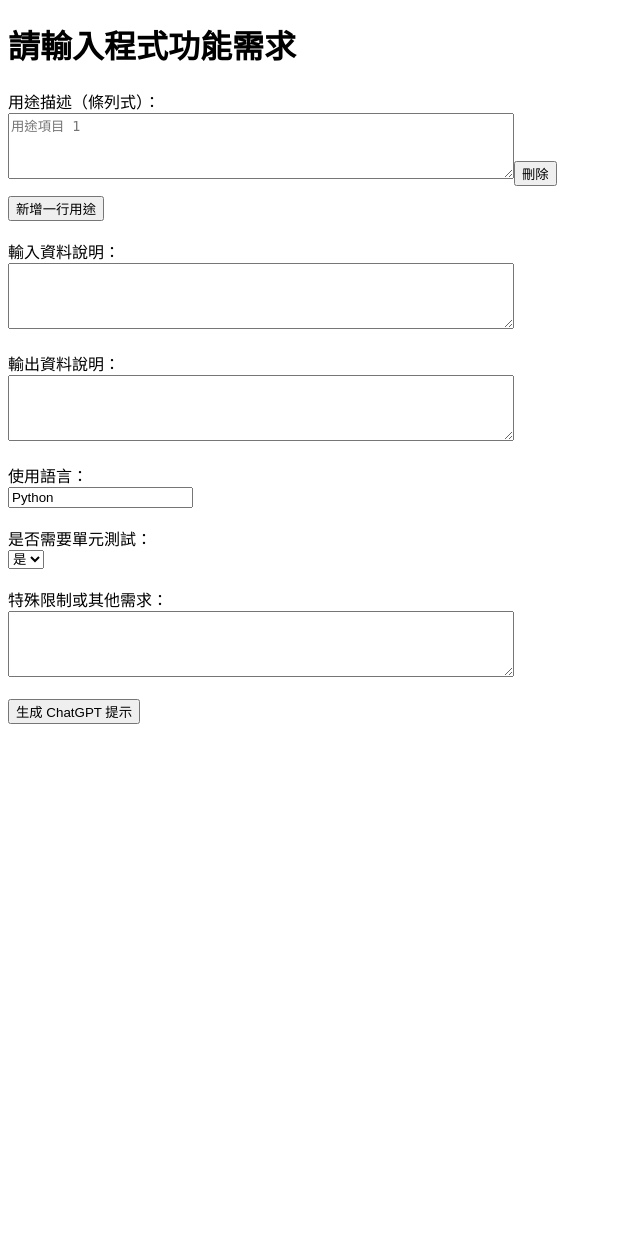
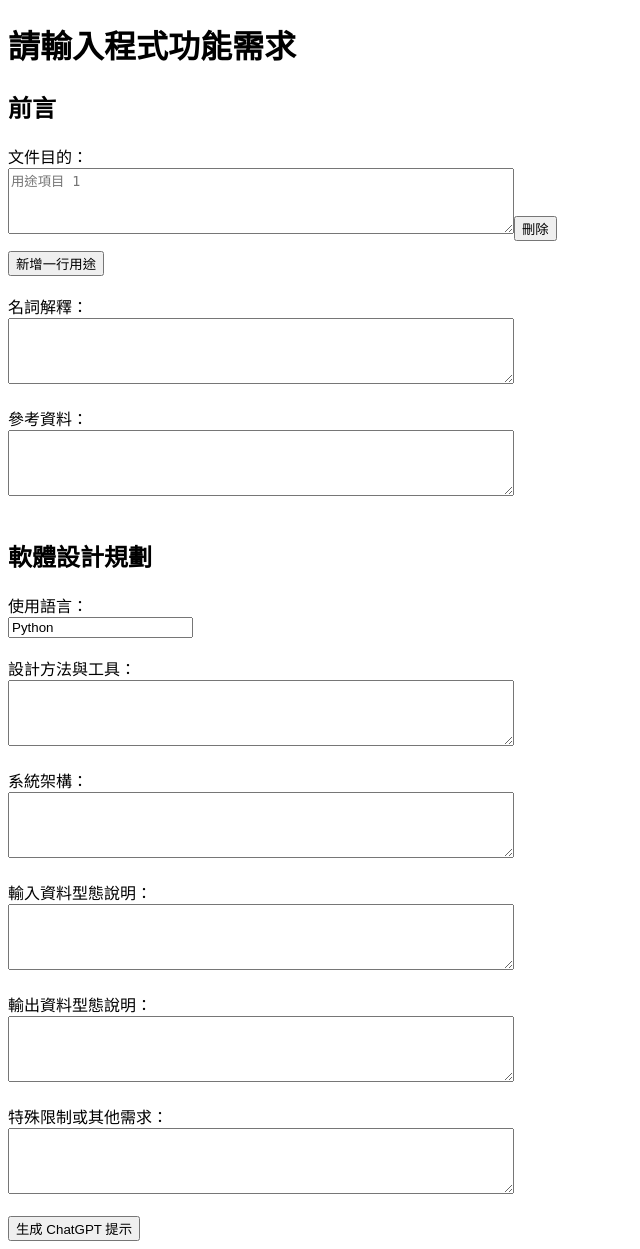
Before and after one commit to beau900616/AI_Coding_Prompt_Helper, a Flask app: page / in a window 1280 px wide. Shown: the whole page, without its empty margins (0-640 px from the left). Before the commit the page ends 724 px from the top, so only its background shows below. Run offline with Flask 3, Linux system fonts and the light colour scheme.

Commit message:
spec mode

```diff
--- a/app.py
+++ b/app.py
@@ -8,43 +8,60 @@ def index():
     if request.method == 'POST':
         # getlist 會抓到多個同名欄位 (checkbox, list 等)
         purpose_items = request.form.getlist('purpose_item')
-        input_desc = request.form.get('input_desc')
-        output_desc = request.form.get('output_desc')
+        terms_and_definitions = request.form.get('terms_and_definitions')
+        references = request.form.get('references')
         language = request.form.get('language')
-        need_tests = request.form.get('need_tests')
+        design_method = request.form.get('design_method')
+        system_structure = request.form.get('system_structure')
+        input_data_explain = request.form.get('input_data_explain')
+        output_data_explain = request.form.get('output_data_explain')
         constraints = request.form.get('constraints')
 
         # 儲存到 session
         session['form_data'] = {
             'purpose_items': purpose_items,
-            'input_desc': input_desc,
-            'output_desc': output_desc,
+            'terms_and_definitions': terms_and_definitions,
+            'references': references,
             'language': language,
-            'need_tests': need_tests,
-            'constraints': constraints
+            'design_method': design_method,
+            'system_structure': system_structure,
+            'input_data_explain':input_data_explain,
+            'output_data_explain':output_data_explain,
+            'constraints':constraints
         }
 
         # 組合條列式用途描述，加上數字標號
-        purpose = "\n".join([f"{i + 1}. {item}" for i, item in enumerate(purpose_items)])
+        purpose_list = "\n".join([f"{i + 1}. {item}" for i, item in enumerate(purpose_items)])
 
-        prompt = f"""請幫我用 {language} 寫一段程式，功能如下：
-
-用途：
-{purpose}
-
-輸入說明：
-{input_desc}
-
-輸出說明：
-{output_desc}
-
-限制與其他需求：
-{constraints if constraints else '無'}
-
-是否需要單元測試：
-{need_tests}
-
-請給我完整的程式碼。"""
+        # 用三引號多行字串組合
+        prompt = (
+        "你是一位資深全端工程師，請根據以下技術文件撰寫完整且可執行的程式碼，"
+        "包含必要的註解、程式結構以及最佳實踐。"
+        "\n\n=== 文件開始 ==="
+        "\n[前言 - 文件目的]\n"
+        f"{purpose_list or '無'}"
+        "\n\n[名詞解釋]\n"
+        f"{terms_and_definitions or '無'}"
+        "\n\n[參考資料]\n"
+        f"{references or '無'}"
+        "\n\n[軟體設計規劃]"
+        "\n使用語言：\n"
+        f"{language}"
+        "\n設計方法與工具：\n"
+        f"{design_method or '無'}"
+        "\n系統架構：\n"
+        f"{system_structure or '無'}"
+        "\n\n[輸入資料型態說明]\n"
+        f"{input_data_explain or '無'}"
+        "\n\n[輸出資料型態說明]\n"
+        f"{output_data_explain or '無'}"
+        "\n\n[限制與其他需求]\n"
+        f"{constraints or '無'}"
+        "\n=== 文件結束 ==="
+        "\n\n請依照上述技術文件，輸出完整的程式碼，並確保："
+        "\n1. 程式碼可以直接執行"
+        "\n2. 加入必要註解"
+        "\n3. 保持程式可維護性")
 
         return render_template('result.html', prompt=prompt)
 
--- a/templates/form.html
+++ b/templates/form.html
@@ -79,24 +79,32 @@
 <body>
     <h1>請輸入程式功能需求</h1>
     <form method="post">
-        <label>用途描述（條列式）：</label><br>
+        <h2>前言</h2>
+        <label>文件目的：</label><br>
         <div id="purpose-list"></div>
         <button type="button" onclick="addPurposeItem()">新增一行用途</button><br><br>
 
-        <label>輸入資料說明：</label><br>
-        <textarea name="input_desc" class="purpose-textarea"></textarea><br><br>
+        <label>名詞解釋：</label><br>
+        <textarea name="terms_and_definitions" class="purpose-textarea"></textarea><br><br>
 
-        <label>輸出資料說明：</label><br>
-        <textarea name="output_desc" class="purpose-textarea"></textarea><br><br>
+        <label>參考資料：</label><br>
+        <textarea name="references" class="purpose-textarea"></textarea><br><br>
 
+        <h2>軟體設計規劃</h2>
         <label>使用語言：</label><br>
         <input type="text" name="language" value="Python" required><br><br>
 
-        <label>是否需要單元測試：</label><br>
-        <select name="need_tests">
-            <option value="是">是</option>
-            <option value="否">否</option>
-        </select><br><br>
+        <label>設計方法與工具：</label><br>
+        <textarea name="design_method" class="purpose-textarea"></textarea><br><br>
+
+        <label>系統架構：</label><br>
+        <textarea name="system_structure" class="purpose-textarea"></textarea><br><br>
+
+        <label>輸入資料型態說明：</label><br>
+        <textarea name="input_data_explain" class="purpose-textarea"></textarea><br><br>
+
+        <label>輸出資料型態說明：</label><br>
+        <textarea name="output_data_explain" class="purpose-textarea"></textarea><br><br>
 
         <label>特殊限制或其他需求：</label><br>
         <textarea name="constraints" class="purpose-textarea"></textarea><br><br>
```
